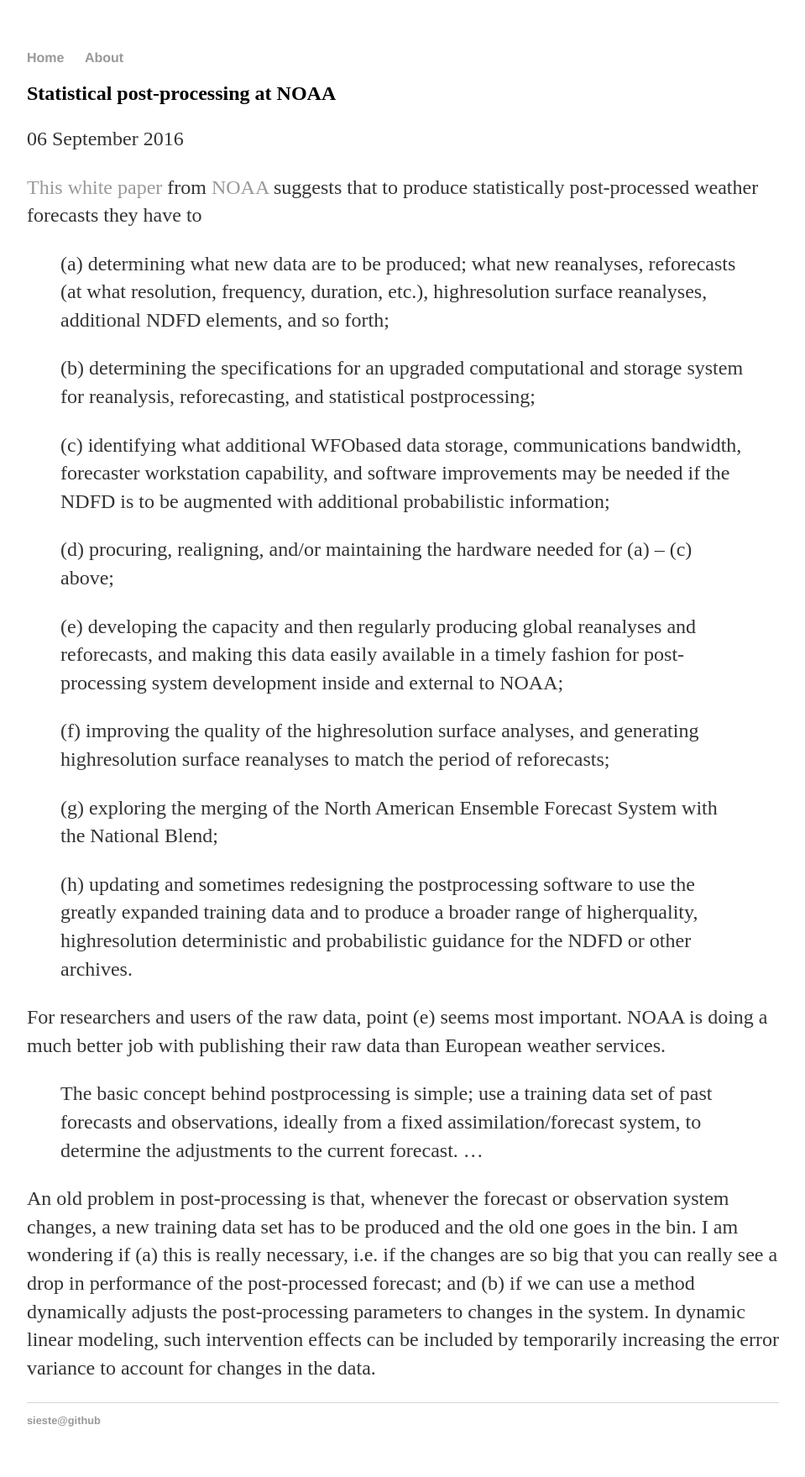
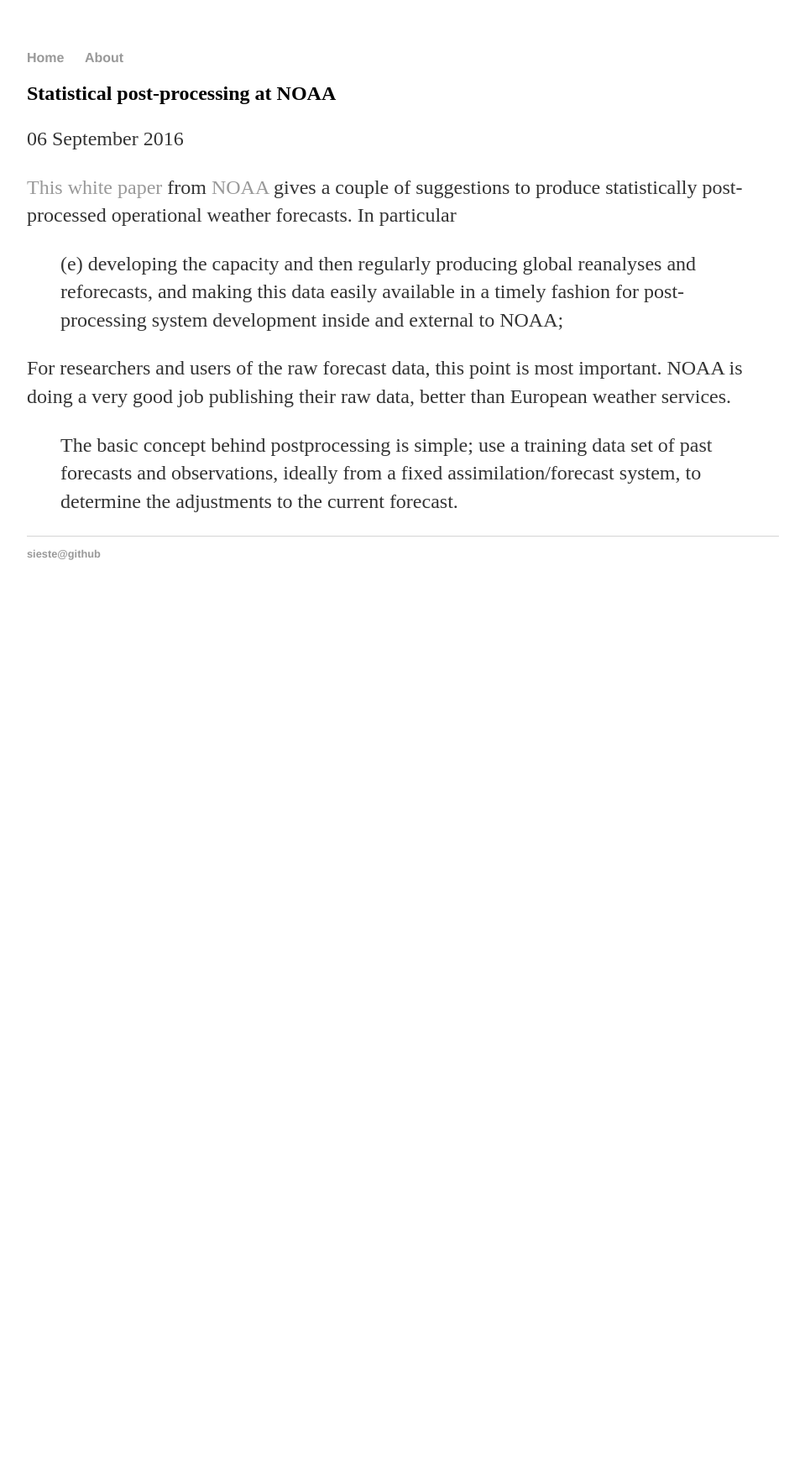
Before and after one commit to sieste/forecast_postprocessing, a Jekyll site: the page built from _posts/2016-09-06-spp-at-noaa.md, in a window 1280 px wide. Shown: the whole page at 84% size, without its empty margins (160-1119 px from the left). Built offline with Jekyll 4.4.1, drawn with Linux system fonts in a browser that asks for light colours; after the commit the page ends 900 px from its top, so only the background shows below that.

Commit message:
shorter post

```diff
--- a/_posts/2016-09-06-spp-at-noaa.md
+++ b/_posts/2016-09-06-spp-at-noaa.md
@@ -4,50 +4,17 @@ title: "Statistical post-processing at NOAA"
 date: 2016-09-06
 ---
 
-[This white paper](http://www.esrl.noaa.gov/psd/people/tom.hamill/WhitePaperImplementationofReforecastsandNationalBlend.pdf) from [NOAA](noaa.gov) suggests that to produce statistically post-processed weather forecasts they have to
+[This white paper](http://www.esrl.noaa.gov/psd/people/tom.hamill/WhitePaperImplementationofReforecastsandNationalBlend.pdf) from [NOAA](noaa.gov) gives a couple of suggestions to produce statistically post-processed operational weather forecasts. In particular
 
-
-> (a) determining what new data are to be produced; what new reanalyses,
-> reforecasts (at what resolution, frequency, duration, etc.), high­resolution
-> surface reanalyses, additional NDFD elements, and so forth;
-
-> (b) determining the specifications for an upgraded computational and storage
-> system for reanalysis, reforecasting, and statistical post­processing;
-
-> (c) identifying what additional WFO­based data storage, communications
-> bandwidth, forecaster workstation capability, and software improvements may
-> be needed if the NDFD is to be augmented with additional probabilistic
-> information;
-
-> (d) procuring, realigning, and/or maintaining the hardware needed for (a) --
-> (c) above;
 
 > (e) developing the capacity and then regularly producing global reanalyses
 > and reforecasts, and making this data easily available in a timely fashion
 > for post­processing system development inside and external to NOAA;
 
-> (f) improving the quality of the high­resolution surface analyses, and
-> generating high­resolution surface reanalyses to match the period of
-> reforecasts;
-
-> (g) exploring the merging of the North American Ensemble Forecast System with
-> the National Blend;
-
-> (h) updating and sometimes redesigning the post­processing software to use
-> the greatly expanded training data and to produce a broader range of
-> higher­quality, high­resolution deterministic and probabilistic guidance for
-> the NDFD or other archives.
-
-
-For researchers and users of the raw data, point (e) seems most important.
-NOAA is doing a much better job with publishing their raw data than European weather services.
-
+For researchers and users of the raw forecast data, this point is most important.
+NOAA is doing a very good job publishing their raw data, better than European weather services.
 
 > The basic concept behind post­processing is simple; use a training data set
 > of past forecasts and observations, ideally from a fixed
 > assimilation/forecast system, to determine the adjustments to the current
-> forecast.  ...
-
-An old problem in post-processing is that, whenever the forecast or observation system changes, a new training data set has to be produced and the old one goes in the bin.
-I am wondering if (a) this is really necessary, i.e. if the changes are so big that you can really see a drop in performance of the post-processed forecast; and (b) if we can use a method dynamically adjusts the post-processing parameters to changes in the system.
-In dynamic linear modeling, such intervention effects can be included by temporarily increasing the error variance to account for changes in the data.
+> forecast.
```
